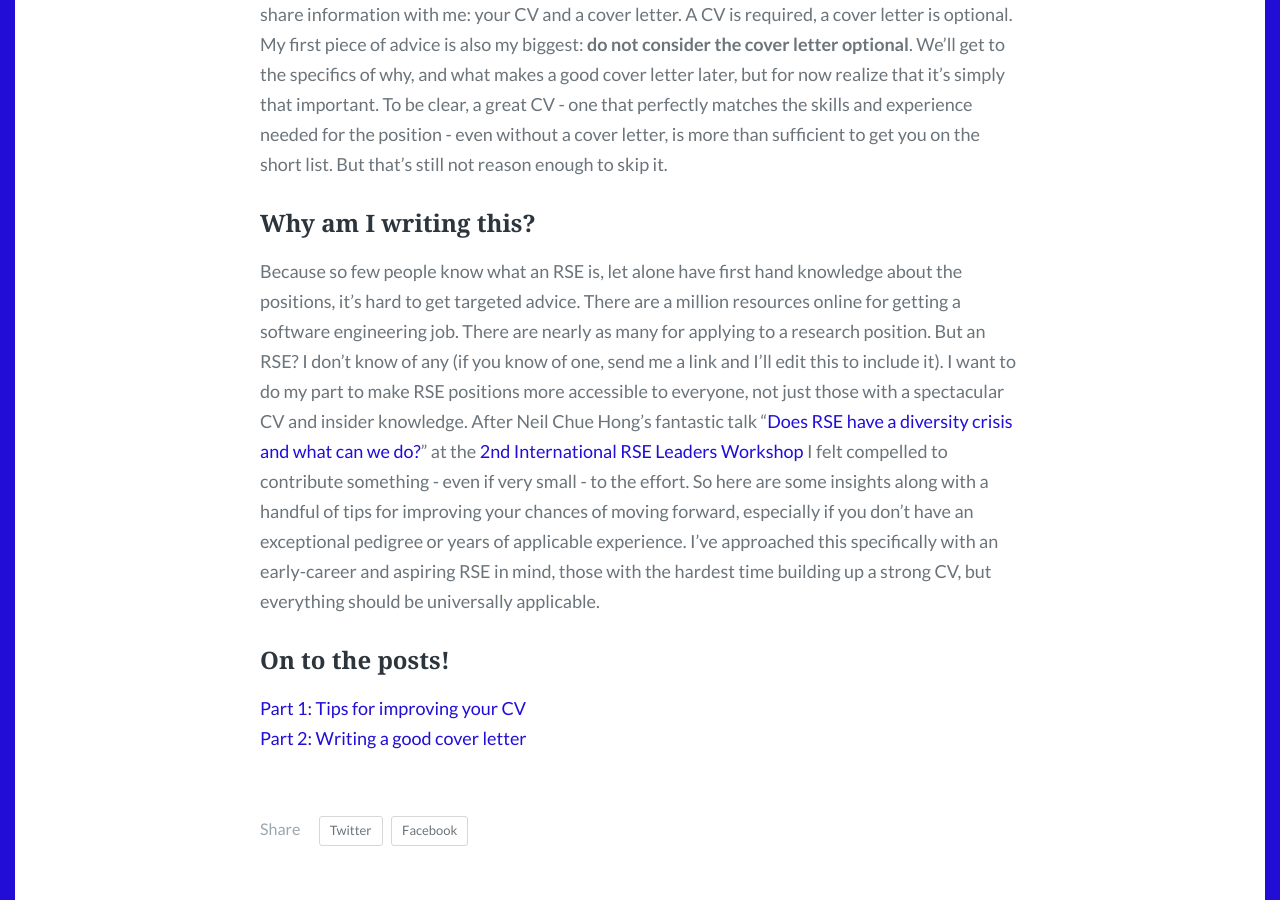
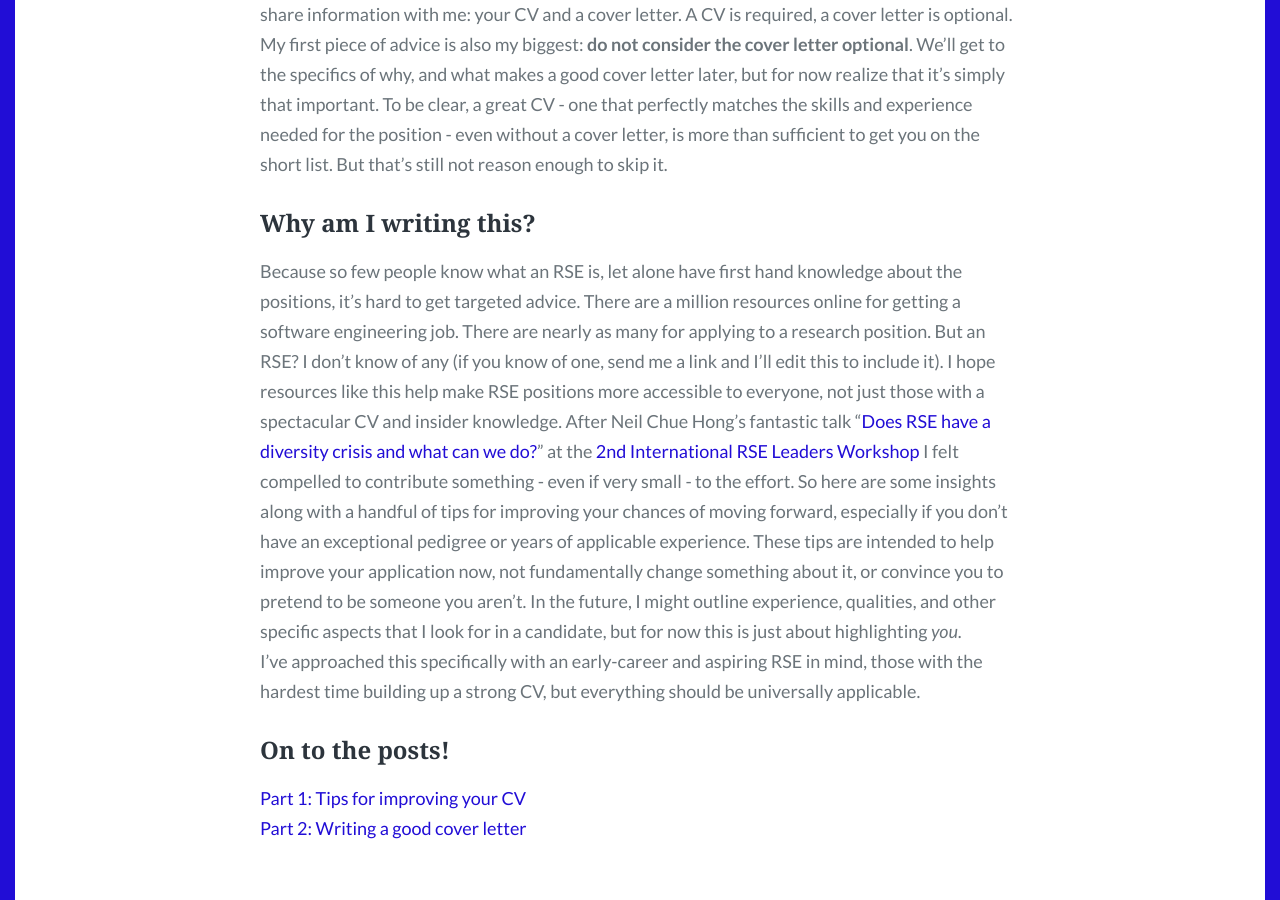
Before and after one commit to cosden/cosden.github.io, a Jekyll site: the page built from _posts/2020-09-21-improving-your-RSE-application.md, in a window 1280 px wide and 900 px high, scrolled down 1644 px. Built offline with Jekyll 4.4.1, drawn with Linux system fonts in a browser that asks for light colours; some web fonts are replaced.

Commit message:
Minor edits

```diff
--- a/_posts/2020-09-21-improving-your-RSE-application.md
+++ b/_posts/2020-09-21-improving-your-RSE-application.md
@@ -34,9 +34,11 @@ There are a million resources online for getting a software engineering job.
 There are nearly as many for applying to a research position.
 But an RSE?
 I don’t know of any (if you know of one, send me a link and I’ll edit this to include it).
-I want to do my part to make RSE positions more accessible to everyone, not just those with a spectacular CV and insider knowledge.
+I hope resources like this help make RSE positions more accessible to everyone, not just those with a spectacular CV and insider knowledge.
 After Neil Chue Hong's fantastic talk "[Does RSE have a diversity crisis and what can we do?](https://figshare.com/articles/presentation/Does_Research_Software_Engineering_have_a_diversity_crisis_and_what_can_we_do_/12955094/4)" at the [2nd International RSE Leaders Workshop](https://researchsoftware.org/2020-workshop.html) I felt compelled to contribute something - even if very small - to the effort.
 So here are some insights along with a handful of tips for improving your chances of moving forward, especially if you don't have an exceptional pedigree or years of applicable experience.
+These tips are intended to help improve your application now, not fundamentally change something about it, or convince you to pretend to be someone you aren't.
+In the future, I might outline experience, qualities, and other specific aspects that I look for in a candidate, but for now this is just about highlighting *you*.
 I’ve approached this specifically with an early-career and aspiring RSE in mind, those with the hardest time building up a strong CV, but everything should be universally applicable.
 
 ### On to the posts!
```
Also changed, not shown: _posts/2020-09-22-02-improving-your-cover-letter.md (+1 -0 lines).
